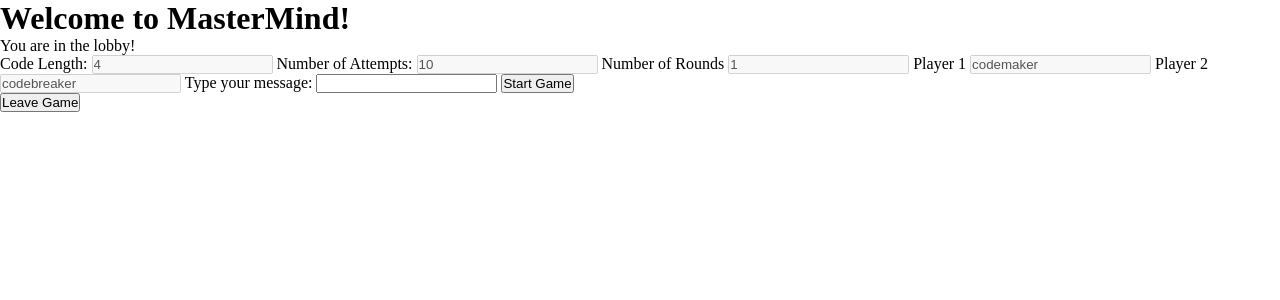
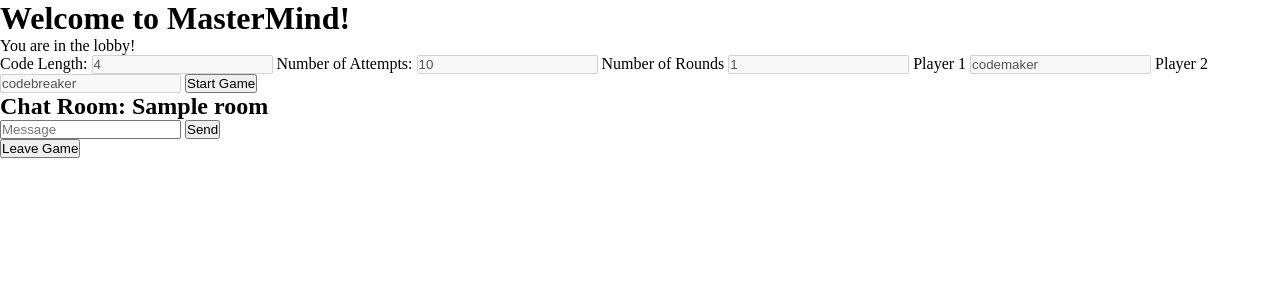
Before and after one commit to franciscobortega/mastermind, a Flask app: template templates/lobby.html in a window 1280 px wide. Shown: the top 300 px of the page. Run offline with Flask 3, Linux system fonts and the light colour scheme; the template is opened without the code that fills it: most values are stand-ins (such as "Sample title", 1, 10 or a date in 2020); some libraries are stand-ins or nearby versions.

Commit message:
Added container and input for lobby chat messaging

```diff
--- a/templates/lobby.html
+++ b/templates/lobby.html
@@ -41,16 +41,31 @@
     value="codebreaker"
     disabled
   />
-
-  <!-- ONLY FOR TESTING WEBSOCKET -->
-  <label for="testmessage-input">Type your message: </label>
-  <input type="text" name="testmessage" id="testmessage-input" />
-
   <button type="submit">Start Game</button>
 </form>
+
+<!-- ONLY FOR TESTING WEBSOCKET -->
+<div class="message-container">
+  <h2>Chat Room: {{ room }}</h2>
+  <div class="messages" id="messages"></div>
+  <div class="inputs" id="inputs">
+    <input
+      type="text"
+      rows="3"
+      placeholder="Message"
+      name="message"
+      id="message"
+    />
+    <button type="button" name="send" id="send-btn" onclick="sendMessage()">
+      Send
+    </button>
+  </div>
+</div>
+
 <form action="/">
   <input type="submit" value="Leave Game" />
 </form>
+
 <script src="https://cdnjs.cloudflare.com/ajax/libs/socket.io/4.3.2/socket.io.js"></script>
 
 <script src="static/js/lobby.js"></script>
```
Also changed, not shown: static/js/lobby.js (+39 -35 lines).
